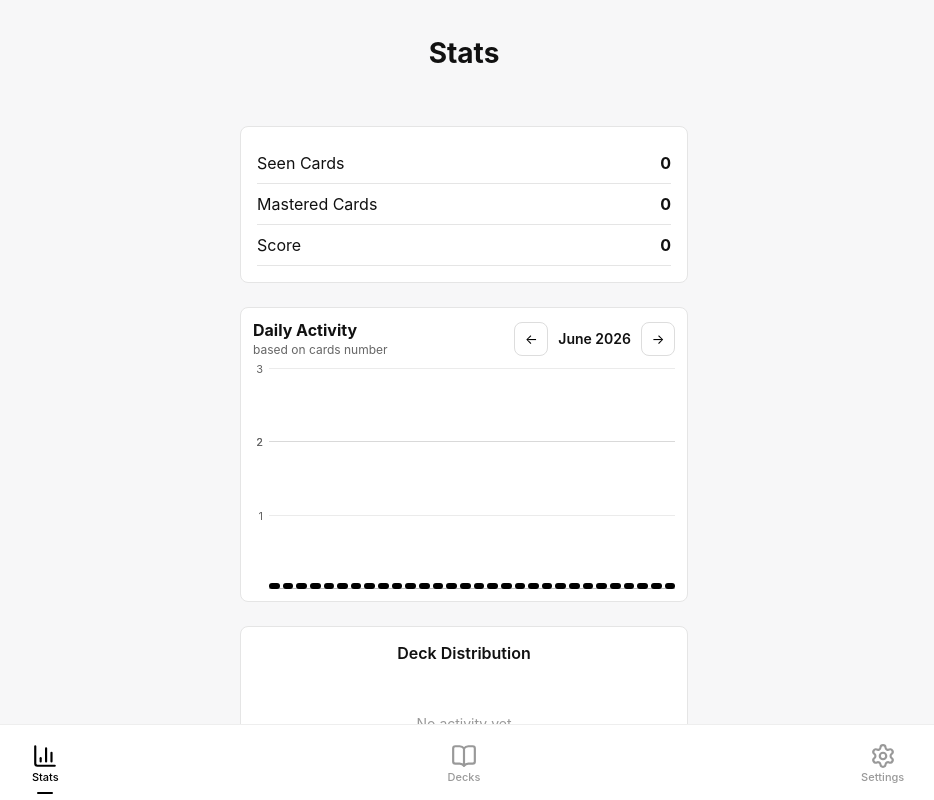
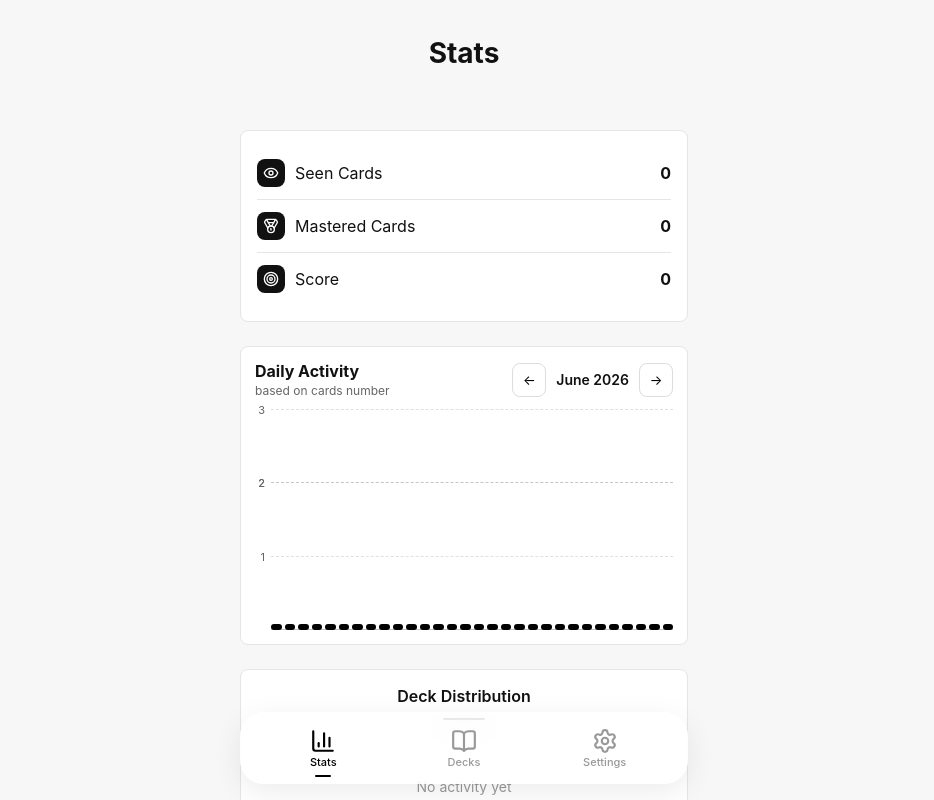
Before and after one commit to mohsenzare95-debug/minervue, a Next.js app: page /stats in a window 1280 px wide. Shown: the top 800 px of the page, without its empty margins (176-1110 px from the left). Built offline with nearby package versions, Linux system fonts and the light colour scheme; no server answers.

Commit message:
UI enhancement

```diff
--- a/app/deck/page.tsx
+++ b/app/deck/page.tsx
@@ -6,17 +6,19 @@ import DeckList from "@/features/decks/components/DeckList";
 import { useGlobalProgress } from "@/features/decks/hooks/useGlobalProgress";
 import { useDeckProgress } from "@/features/decks/hooks/useDeckProgress";
 import { useAuthSession } from "@/features/auth/hooks/useAuthSession";
+import { useProfile } from "@/features/auth/hooks/useProfile";
 
 import { decks } from "@/data/decks";
 
 export default function DeckPage() {
   const global = useGlobalProgress();
   const { getDeckProgress } = useDeckProgress();
+
   const { user } = useAuthSession();
+  const profile = useProfile(user);
 
   return (
     <div style={styles.page}>
-      {/* HERO DIRECT (no wrapper card) */}
       <DeckHero
         score={global.score}
         streak={global.streak}
@@ -24,6 +26,8 @@ export default function DeckPage() {
         scoreLevel={global.scoreLevel}
         levelProgress={global.levelProgress}
         scoreDots={global.scoreDots}
+        userName={profile?.username}
+        avatar={profile?.avatar}
       />
 
       <div style={styles.titleBlock}>
--- a/app/globals.css
+++ b/app/globals.css
@@ -64,7 +64,7 @@ button {
   margin: 0 auto;
 
   padding: var(--container-padding);
-  padding-bottom: 90px;
+  padding-bottom: 110px;
 
   display: flex;
   flex-direction: column;
--- a/features/auth/components/ProfileCard.tsx
+++ b/features/auth/components/ProfileCard.tsx
@@ -1,3 +1,4 @@
+//features\auth\components\ProfileCard.tsx
 import { useSignOut } from "../hooks/useSignOut";
 
 export function ProfileCard({
--- a/features/stats/components/DailyActivityChart.tsx
+++ b/features/stats/components/DailyActivityChart.tsx
@@ -33,13 +33,29 @@ export default function DailyActivityChart({
       <div style={styles.header}>
         <div style={styles.titleBlock}>
           <div style={styles.topTitle}>Daily Activity</div>
-          <div style={styles.subTitle}>based on cards number</div>
+          <div style={styles.subTitle}>
+            based on cards number
+          </div>
         </div>
 
         <div style={styles.nav}>
-          <button onClick={onPrevMonth} style={styles.navBtn}>←</button>
-          <div style={styles.monthTitle}>{monthLabel}</div>
-          <button onClick={onNextMonth} style={styles.navBtn}>→</button>
+          <button
+            onClick={onPrevMonth}
+            style={styles.navBtn}
+          >
+            ←
+          </button>
+
+          <div style={styles.monthTitle}>
+            {monthLabel}
+          </div>
+
+          <button
+            onClick={onNextMonth}
+            style={styles.navBtn}
+          >
+            →
+          </button>
         </div>
       </div>
 
@@ -51,7 +67,8 @@ export default function DailyActivityChart({
             .slice()
             .reverse()
             .map((tick, i) => {
-              const perc = (tick / maxScale) * 100;
+              const perc =
+                (tick / maxScale) * 100;
 
               return (
                 <div
@@ -72,7 +89,8 @@ export default function DailyActivityChart({
           {/* GRID */}
           <div style={styles.grid}>
             {sortedTicks.map((tick, i) => {
-              const perc = (tick / maxScale) * 100;
+              const perc =
+                (tick / maxScale) * 100;
 
               return (
                 <div
@@ -89,11 +107,21 @@ export default function DailyActivityChart({
           {/* BARS */}
           <div style={styles.bars}>
             {data.map((d, i) => {
-              const ratio = maxScale > 0 ? d.value / maxScale : 0;
-              const height = Math.max(6, ratio * CHART_HEIGHT);
+              const ratio =
+                maxScale > 0
+                  ? d.value / maxScale
+                  : 0;
+
+              const height = Math.max(
+                6,
+                ratio * CHART_HEIGHT
+              );
 
               return (
-                <div key={i} style={styles.barWrap}>
+                <div
+                  key={i}
+                  style={styles.barWrap}
+                >
                   <div
                     style={{
                       ...styles.bar,
@@ -113,10 +141,13 @@ export default function DailyActivityChart({
   );
 }
 
-const styles: Record<string, React.CSSProperties> = {
+const styles: Record<
+  string,
+  React.CSSProperties
+> = {
   wrapper: {
     width: "100%",
-    padding: 12,
+    padding: 14,
     borderRadius: 8,
     background: "var(--card)",
     border: "1px solid var(--border)",
@@ -206,8 +237,8 @@ const styles: Record<string, React.CSSProperties> = {
     position: "absolute",
     left: 0,
     right: 0,
-    height: 1,
-    background: "rgba(0,0,0,0.08)",
+    height: 0,
+    borderTop: "1px dashed rgba(0,0,0,0.12)",
   },
 
   bars: {
--- a/features/stats/components/DeckDistributionChart.tsx
+++ b/features/stats/components/DeckDistributionChart.tsx
@@ -52,6 +52,7 @@ export default function DeckDistributionChart({
   return (
     <div style={styles.chartContainer}>
       <div style={styles.title}>Deck Distribution</div>
+      <div style={styles.titleDivider} />
 
       {total === 0 ? (
         <div style={styles.empty}>No activity yet</div>
@@ -209,6 +210,60 @@ export default function DeckDistributionChart({
         </svg>
       )}
 
+      {/* Legend */}
+      {total !== 0 && (
+        <div style={styles.legend}>
+          {slices.map((s, i) => {
+            const percent = total
+              ? Math.round((s.value / total) * 100)
+              : 0;
+
+            return (
+              <div
+  key={s.name}
+  style={styles.legendItem}
+>
+  <svg
+    width="28"
+    height="42"
+    viewBox="0 0 28 42"
+    style={{
+      flexShrink: 0,
+    }}
+  >
+    <rect
+      x="1"
+      y="1"
+      width="26"
+      height="40"
+      fill={s.pattern}
+      stroke="#111"
+      strokeWidth="1.5"
+      rx="4"
+    />
+  </svg>
+
+  <div style={styles.legendContent}>
+    <div style={styles.legendText}>
+      <div style={styles.legendName}>
+        {s.name}
+      </div>
+
+      <div style={styles.legendMeta}>
+        {s.value} cards
+      </div>
+    </div>
+
+    <div style={styles.legendPercent}>
+      {percent}%
+    </div>
+  </div>
+</div>
+            );
+          })}
+        </div>
+      )}
+
       <div style={styles.row}>
         {(["day", "week", "month", "year"] as const).map((r) => (
           <button
@@ -254,10 +309,65 @@ const styles = {
     marginBottom: 12,
   },
 
+  titleDivider: {
+    width: 42,
+    height: 2,
+    background: "#111",
+    borderRadius: 999,
+    marginBottom: 18,
+  },
+
   empty: {
     color: "#999",
     fontSize: 14,
     padding: 40,
+  },
+
+  legend: {
+    width: "100%",
+    marginTop: 4,
+    marginBottom: 18,
+
+    display: "grid",
+    gridTemplateColumns:
+      "repeat(auto-fit,minmax(140px,1fr))",
+    gap: 12,
+  },
+
+  legendItem: {
+  display: "flex",
+  alignItems: "center",
+
+  gap: 12,
+
+  padding: 10,
+
+  border: "1px solid #eee",
+  borderRadius: 10,
+
+  background: "#fff",
+},
+
+  legendText: {
+    display: "flex",
+    flexDirection: "column",
+  },
+
+  legendName: {
+    fontSize: 13,
+    fontWeight: 600,
+    color: "#111",
+    lineHeight: 1.2,
+  },
+
+  legendMeta: {
+    marginTop: 3,
+
+    fontSize: 11,
+
+    color: "#777",
+
+    lineHeight: 1.2,
   },
 
   row: {
@@ -283,4 +393,24 @@ const styles = {
     color: "#666",
     textAlign: "center",
   },
+
+  legendContent: {
+  flex: 1,
+
+  display: "flex",
+  alignItems: "center",
+  justifyContent: "space-between",
+
+  minWidth: 0,
+},
+
+legendPercent: {
+  fontSize: 13,
+  fontWeight: 600,
+  color: "#111",
+
+  flexShrink: 0,
+
+  marginLeft: 12,
+},
 };
--- a/features/stats/components/StatsSummaryCard.tsx
+++ b/features/stats/components/StatsSummaryCard.tsx
@@ -1,6 +1,12 @@
 //features/stats/components/StatsSummaryCard.tsx
 
 "use client";
+
+import {
+  Eye,
+  Medal,
+  Target,
+} from "lucide-react";
 
 type Props = {
   seenCards: number;
@@ -16,44 +22,67 @@ export default function StatsSummaryCard({
   return (
     <div style={styles.wrapper}>
       <Row
+        icon={<Eye size={16} />}
         label="Seen Cards"
         value={seenCards}
       />
 
       <Row
+        icon={<Medal size={16} />}
         label="Mastered Cards"
         value={masteredCards}
       />
 
       <Row
+        icon={<Target size={16} />}
         label="Score"
         value={score}
+        noBorder
       />
     </div>
   );
 }
 
 function Row({
+  icon,
   label,
   value,
+  noBorder = false,
 }: {
+  icon: React.ReactNode;
   label: string;
   value: number;
+  noBorder?: boolean;
 }) {
   return (
-    <div style={styles.row}>
-      <span>{label}</span>
+    <div
+      style={{
+        ...styles.row,
+        ...(noBorder
+          ? { borderBottom: "none" }
+          : {}),
+      }}
+    >
+      <div style={styles.left}>
+        <div style={styles.iconBox}>
+          {icon}
+        </div>
+
+        <span>{label}</span>
+      </div>
+
       <b>{value}</b>
     </div>
   );
 }
 
-const styles = {
+const styles: Record<string, React.CSSProperties> = {
   wrapper: {
     width: "100%",
     maxWidth: "520px",
 
     margin: "0 auto",
+    marginTop: 4, // کمتر از قبل
 
     padding: 16,
 
@@ -66,10 +95,32 @@ const styles = {
   row: {
     display: "flex",
     justifyContent: "space-between",
+    alignItems: "center",
 
-    padding: "10px 0",
+    padding: "12px 0",
 
-    borderBottom:
-      "1px solid var(--border)",
+    borderBottom: "1px solid var(--border)",
+  },
+
+  left: {
+    display: "flex",
+    alignItems: "center",
+    gap: 10,
+  },
+
+  iconBox: {
+    width: 28,
+    height: 28,
+
+    borderRadius: 8,
+
+    background: "#111",
+    color: "#fff",
+
+    display: "flex",
+    alignItems: "center",
+    justifyContent: "center",
+
+    flexShrink: 0,
   },
 };
--- a/shared/ui/Navbar.tsx
+++ b/shared/ui/Navbar.tsx
@@ -4,6 +4,8 @@
 import Link from "next/link";
 import { usePathname } from "next/navigation";
 import { BookOpen, BarChart3, Settings } from "lucide-react";
+
+const CONTAINER_WIDTH = 480;
 
 export default function Navbar() {
   const pathname = usePathname();
@@ -26,7 +28,6 @@ export default function Navbar() {
         return (
           <Link key={tab.href} href={tab.href} style={styles.link}>
             <div style={styles.item}>
-
               {/* ICON (no size change at all) */}
               <div style={styles.iconWrap}>
                 <Icon size={26} color={isActive ? "#000" : "#999"} />
@@ -61,15 +62,34 @@ export default function Navbar() {
 const styles = {
   wrapper: {
     position: "fixed",
-    bottom: 0,
-    left: 0,
-    right: 0,
-    height: 76,
-    background: "#fff",
-    borderTop: "1px solid #eee",
+
+    left: "50%",
+    transform: "translateX(-50%)",
+
+    bottom: 16,
+
+    width: "calc(100% - 32px)",
+    maxWidth: CONTAINER_WIDTH - 32,
+
+    height: 72,
+
     display: "flex",
+
     padding: "0 12px",
+
     zIndex: 1000,
+
+    background: "rgba(255,255,255,0.75)",
+
+    backdropFilter: "blur(20px) saturate(180%)",
+    WebkitBackdropFilter: "blur(20px) saturate(180%)",
+
+    border: "1px solid rgba(255,255,255,0.4)",
+
+    borderRadius: 24,
+
+    boxShadow:
+      "0 8px 30px rgba(0,0,0,0.08), inset 0 1px 0 rgba(255,255,255,0.6)",
   },
 
   link: {
```
Also changed, not shown: features/decks/components/DeckHero.tsx (+213 -115 lines). Lines whose indentation alone changed are shown as unchanged.
